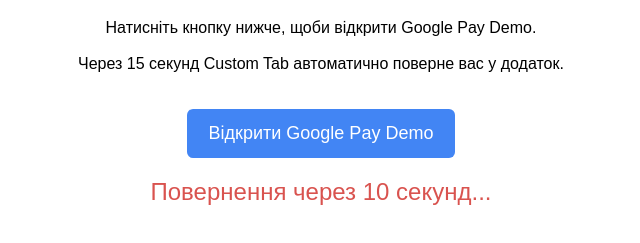
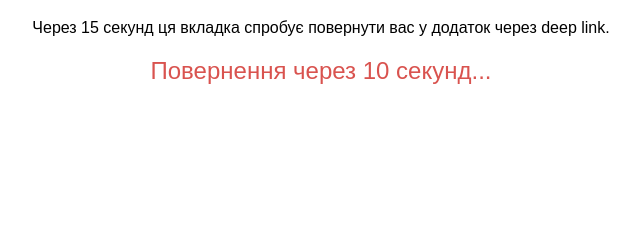
Before and after one commit to maratxxxxxx/test, a plain HTML site: page test_cct_redirect.html in a window 1280 px wide. Shown: the part 109-352 px from the top of the page, without its empty margins (319-959 px from the left). Drawn offline with Linux system fonts and the light colour scheme.

Commit message:
Update test_cct_redirect.html

```diff
--- a/test_cct_redirect.html
+++ b/test_cct_redirect.html
@@ -46,7 +46,12 @@
                     clearInterval(interval);
 
                     // 🔥 DEEP LINK REDIRECT
-                    window.location.href = "intent://payment/success?uid=123#Intent;scheme=sportlife;package=ua.sportlife.customer;end;";
+                    // тут підставляєш те, з чим саме зараз тестуєш:
+                    // 1) або кастом-схему:
+                    // window.location.href = "sportlife://payment/success?uid=123";
+                    // 2) або intent-схему:
+                    window.location.href =
+                        "intent://payment/success?uid=123#Intent;scheme=sportlife;package=ua.sportlife.customer;end;";
                 }
             }, 1000);
         }
@@ -59,14 +64,8 @@
     <h1>Chrome Custom Tabs Redirect Test</h1>
 
     <p>
-        Натисніть кнопку нижче, щоби відкрити Google Pay Demo.<br><br>
-        Через 15 секунд Custom Tab автоматично поверне вас у додаток.
+        Через 15 секунд ця вкладка спробує повернути вас у додаток через deep link.
     </p>
-
-    <!-- 🔵 Кнопка, по якій користувач ПОВИНЕН натиснути -->
-    <a class="btn" href="https://developers.google.com/pay/api/web/guides/resources/demos">
-        Відкрити Google Pay Demo
-    </a>
 
     <div id="timer">Повернення через 15 секунд...</div>
 </body>
```
